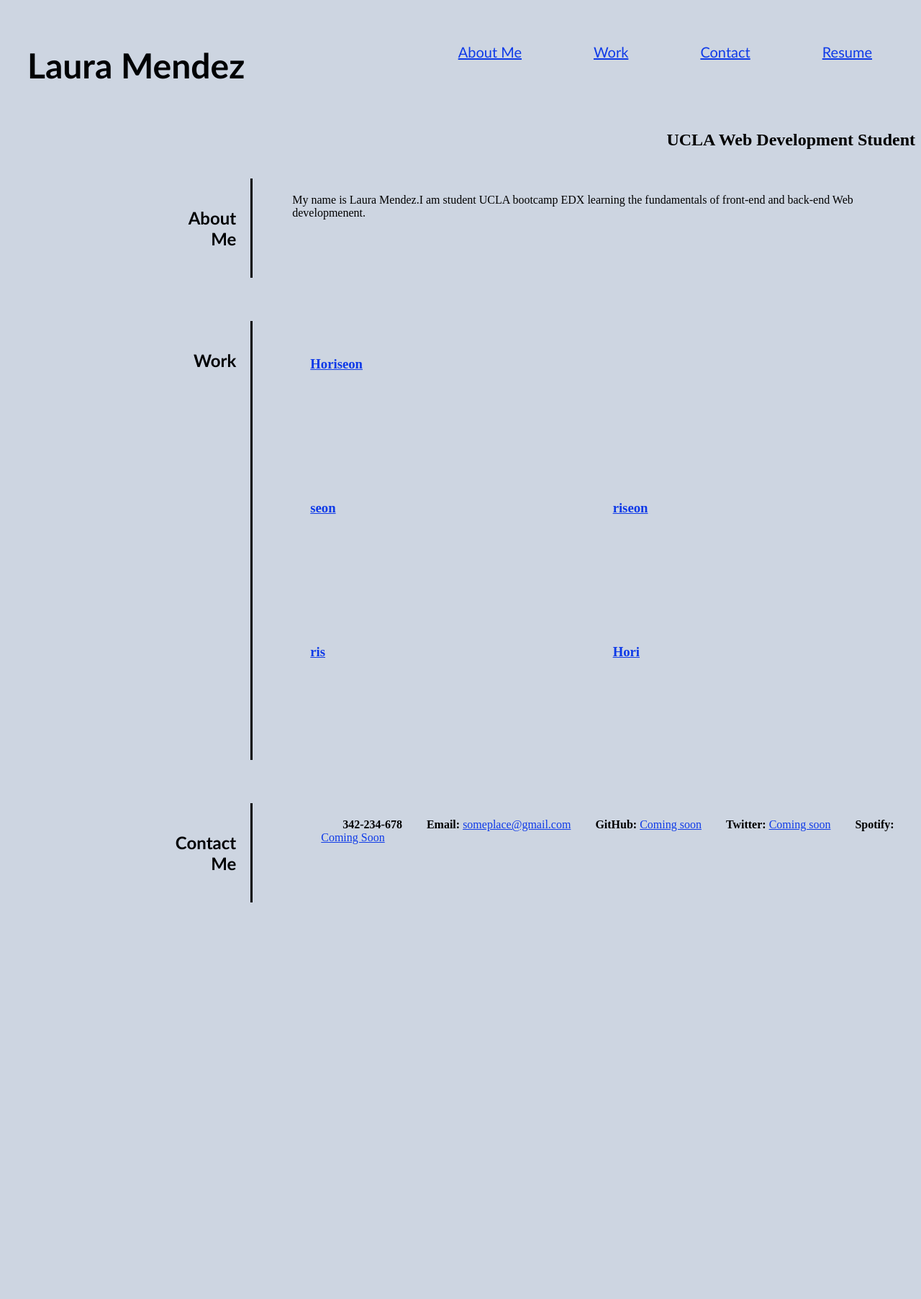
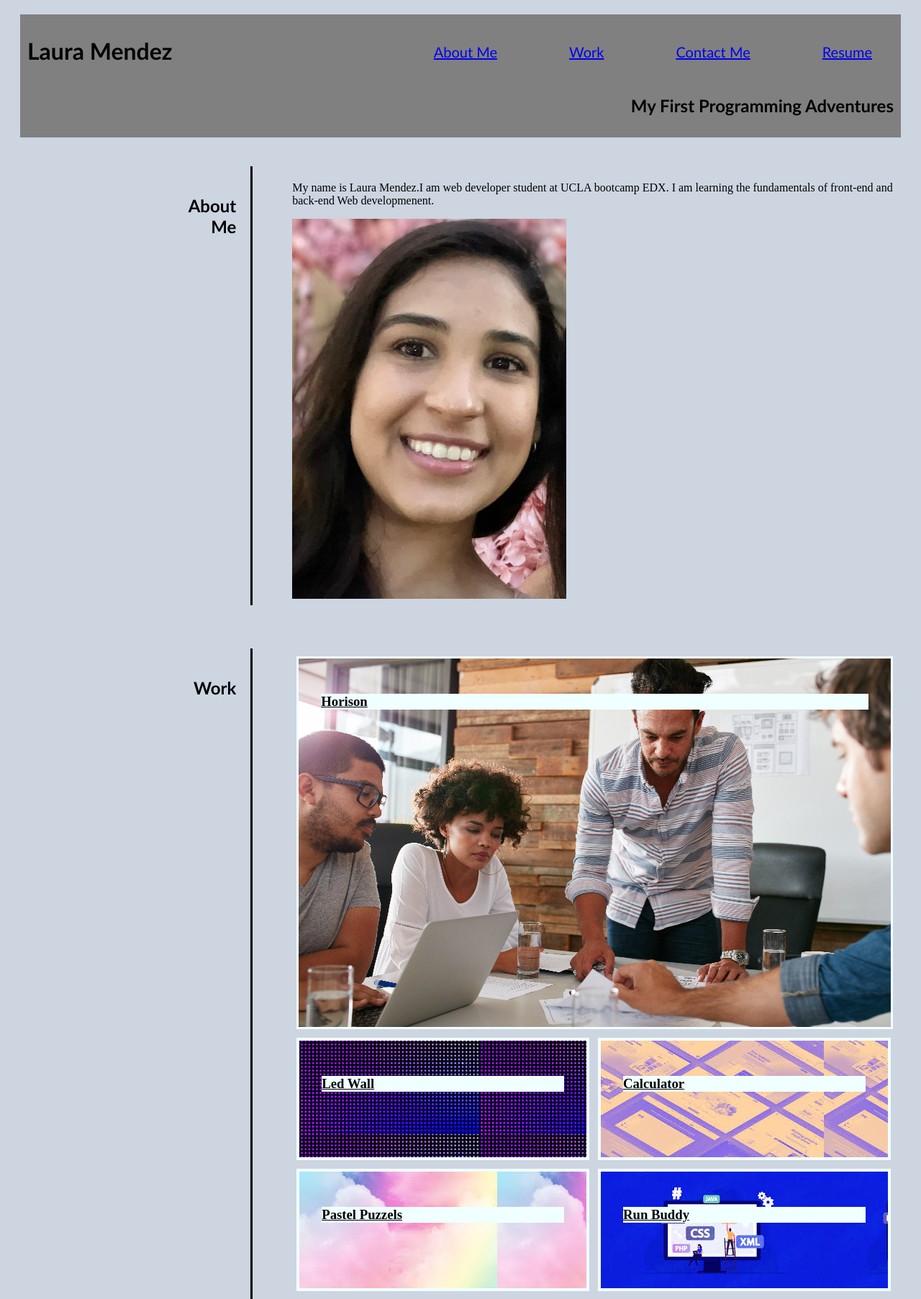
Before and after one commit to lim204/portfolio, a plain HTML site: page index.html in a window 1280 px wide. Shown: the top 1805 px of the page at 72% size. Before the commit the page ends 1294 px from the top, so only its background shows below. Drawn offline with Linux system fonts and the light colour scheme.

Commit message:
updated header, work on the main section, added images, fixed work section, reorganized contact me section,updated css, added images of  projects, headsho, alt,url,fixed tags in the work section, made sure links were working

```diff
--- a/assets/css/style.css
+++ b/assets/css/style.css
@@ -1,43 +1,55 @@
 
 body {
     background-color:#cdd5e1
+
+}
+header:hover{
+
 }
 header {
     display:block;
     margin: 20px;
 }
- header{
+header{
     padding: 10px;
-    font-family: 'Trebuchet MS', 'Lucida Sans Unicode', 'Lucida Grande', 'Lucida Sans', Arial, sans-serif;
+    font-family: 'Trebuchet MS', 'Lucida Sans Unicode', 'Lucida Grande', 'Lucida Sans';
     color: #000204;
  }
-  header h1{
+
+header h1{
     display: inline-block;
-    font-size: 48px;
-  }
-  header nav {
+    background-color: azure
+    font-size: 50px;
+}
+
+header nav {
     padding-top: 10px;
     margin-right: 30px;
     float: right;
-    font-family: 'Gill Sans', 'Gill Sans MT', Calibri, 'Trebuchet MS', sans-serif;
-    font-size: 20px;
+    font-family: 'Trebuchet MS', 'Lucida Sans Unicode', 'Lucida Grande', 'Lucida Sans';
+    font-size: 20px; color:
+
+}
+.coding {
+    background:gray;
 }
 header nav ul {
-    display:flex;
-    flex-wrap:wrap
-    test-underline:20px
+    display: flex;
+    flex-wrap: wrap
+    text-underline: 50px;
     list-style-type: none;
+
+
 }
 header nav ul li {
     display: inline-block;
     margin-left: 100px;
     text-align: left;
+
 }
-a {
-    color: #0e3ae8;
-}
+
 section {
-    display:flex;
+    display: flex;
     margin: 20px 0;
 }
 section header {
@@ -55,31 +67,59 @@ section div {
     flex-basis: 75%;
     padding: 25px;
 }
-#projects{
+#projects {
     display: flex;
     flex-wrap: wrap;
-
-
 }
 #projects a {
     flex-basis: 50%;
-    height: 200px;
+    height: 150px;
 }
 #projects a:first-child{
     flex-basis: 100%;
-    height: 200px;
+    height: 500px;
+    background-image:url("../images/horiseon.png");
+    border: solid azure 3px;
 }
-.contactme ul {
+#projects a {
+    flex-basis: 46%;
+    color:#000204;
+    border: solid azure 4px;
+    margin: 6px;
+    padding: 6px;
+
+}
+h3{
+    background-color: azure;
+}
+#wall{
+    background-image: url("../images/wall.png");
+
+}
+#calculator{
+    background-image: url("../images/calculator.png");
+}
+#pastelpuzzels{
+    background-image: url("../images/pastelpuzzels.png");
+}
+#runbuddy{
+    background-image: url("../images/runbuddy.png");
+}
+
+.contactme ul{
     list-style-type: none;
     padding-top: 10px;
     margin-right: 30px;
-    float: right;
-    font-family: 'Gill Sans', 'Gill Sans MT', Calibri, 'Trebuchet MS', sans-serif;
-    font-size: 10px;
+    float: center;
+    font-family: ''Trebuchet MS', 'Lucida Sans Unicode', 'Lucida Grande', 'Lucida Sans';
+
 }
 
- ul li {
+section ul li {
     display: inline;
-    margin-left: 30px;
+    margin-right: 30px;
     text-align: left;
+    font-size: 18px;
+    text-decoration: underline black 2px;
+
  }
--- a/index.html
+++ b/index.html
@@ -9,52 +9,55 @@
 </head>
 
 <body>
-    <header>
+    <header class="coding">
         <h1>Laura Mendez</h1>
         <nav>
             <ul>
                <li><a href="#about-me">About Me</a></li>
                <li><a href="#work">Work</a></li>
-               <li><a href="#contact">Contact</a></li>
+               <li><a href="#contact">Contact Me</a></li>
                <li><a href="#resume">Resume</a></li>
             </ul>
         </nav>
-    </header>
-
-    <div class="hero"><h2>UCLA Web Development Student</h2></div>
-
+            <div><h2>My First Programming Adventures</h2></div>
+   </header>
     <main>
         <section id="about-me">
             <header>
                 <h2>About<br>Me</h2>
             </header>
             <div class="section-content">
-                <p> My name is Laura Mendez.I am student UCLA bootcamp EDX learning the fundamentals
+                <p> My name is Laura Mendez.I am web developer student at UCLA bootcamp EDX. I am learning the fundamentals
                 of front-end and back-end Web developmenent.
-                </p>
+                </p>  <img src="../assets/images/headshot.jpeg" alt="young woman smiling" class="float-right">
             </div>
+        </section>
 
-
-        </section>
         <section>
             <header id="work">
                 <h2>Work</h2>
             </header>
+
             <div id="projects">
-                <a id=Horiseon href="#horiseon">
-                    <div><h3>Horiseon</h3></div>
+
+                <a id="Horiseon" href="#horiseon.png">
+                    <div><h3>Horison </h3></div>
                 </a>
-                <a id="led" href="#">
-                    <div><h3>seon</h3></div>
+
+                <a id="wall" href="#wall.png">
+                    <div><h3>Led Wall </h3></div>
                 </a>
-                <a id="calculator" href="#">
-                    <div><h3>riseon</h3></div>
+
+                <a id="calculator" href="#calculator.png">
+                    <div><h3>Calculator</h3></div>
                 </a>
-                <a id="pastel" href="#">
-                    <div><h3>ris</h3></div>
+
+                <a id="pastelpuzzels" href="#pastelpuzzels.png">
+                    <div><h3>Pastel Puzzels</h3></div>
                 </a>
-                <a id="run-buddy" href="#">
-                    <div><h3>Hori</h3></div>
+
+                <a id="runbuddy" href="#runbuddy.png">
+                    <div><h3>Run Buddy</h3></div>
                 </a>
 
             </div>
@@ -67,10 +70,9 @@
                 <div id="contactme">
                  <ul>
                     <li><strong> 342-234-678</strong> <a href="#phonenumber"></a></li>
-                    <li><strong>Email:</strong> <a href="#">someplace@gmail.com</a></li>
-                    <li><strong>GitHub:</strong> <a href="#">Coming soon</a></li>
-                    <li><strong>Twitter:</strong> <a href="#">Coming soon</a></li>
-                    <li><strong>Spotify:</strong> <a href="#">Coming Soon</a></li>
+                    <li><strong>Email:</strong> <a href="#email">someplace@gmail.com</a></li>
+                    <li><strong>GitHub:</strong> <a href="#github">Coming soon</a></li>
+                    <li><strong>Twitter:</strong> <a href="#twitter">Coming soon</a></li>
                  </ul>
                 </div>
         </section>
```
Also changed, not shown: assets/images/calculator.png (added), assets/images/headshot.jpeg (added), assets/images/horiseon.png (added), assets/images/pastelpuzzels.png (added), assets/images/runbuddy.png (added), assets/images/wall.png (added), 2 other files.
